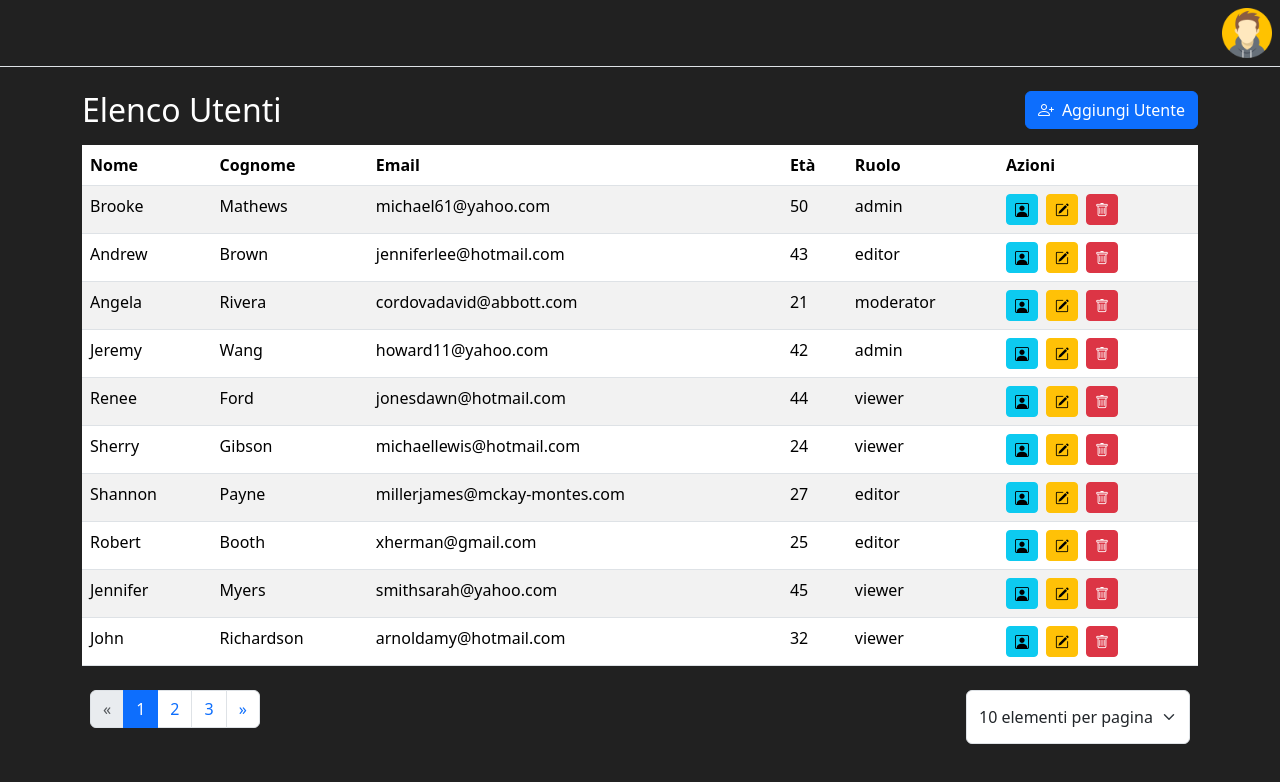
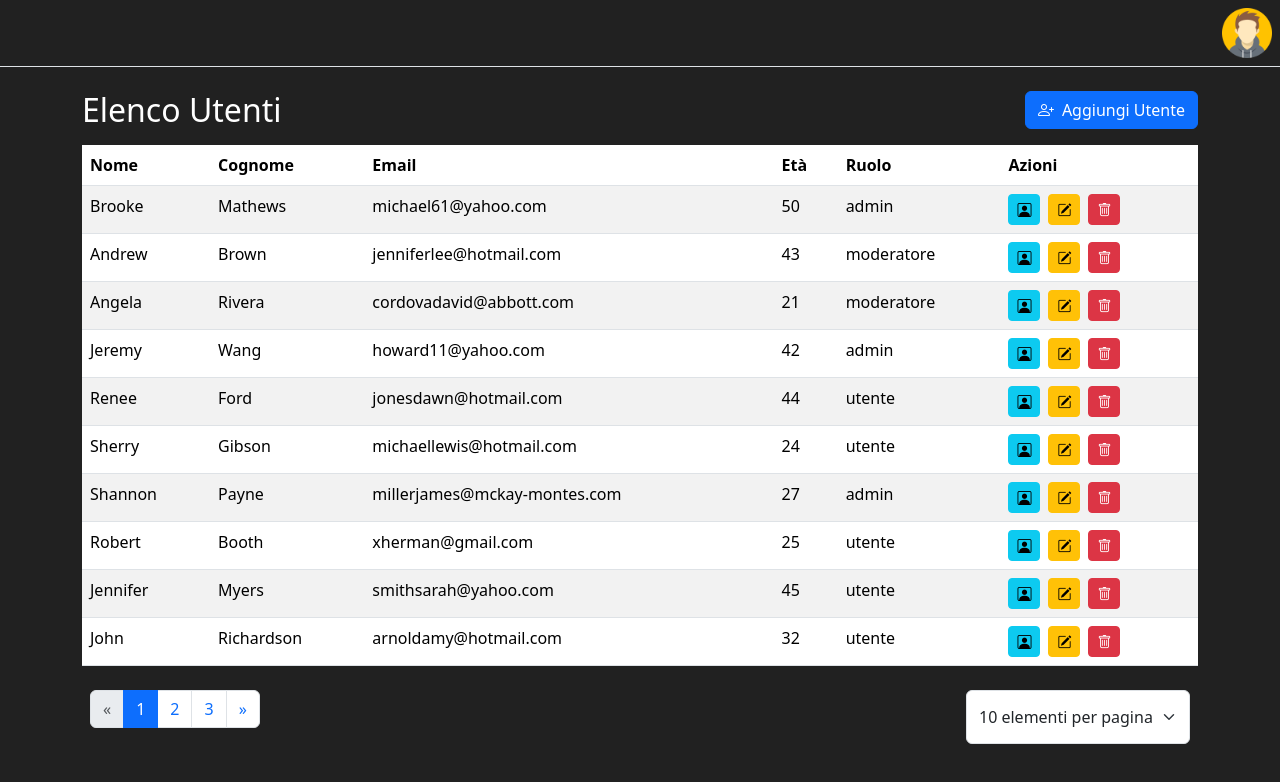
Before and after one commit to aparzi/user-management, an Angular app: page / in a window 1280 px wide. Shown: the top 782 px of the page. Built offline with nearby package versions, Linux system fonts and the light colour scheme; data requests are answered from the project's data file.

Commit message:
setup create and update user

```diff
--- a/db.json
+++ b/db.json
@@ -26,7 +26,7 @@
       "surname": "Brown",
       "email": "jenniferlee@hotmail.com",
       "age": 43,
-      "role": "editor",
+      "role": "moderatore",
       "address": {
         "address": "5008 Sarah Well Suite 138",
         "city": "Petersonchester",
@@ -46,7 +46,7 @@
       "surname": "Rivera",
       "email": "cordovadavid@abbott.com",
       "age": 21,
-      "role": "moderator",
+      "role": "moderatore",
       "address": {
         "address": "86545 Koch Stream",
         "city": "Lake Joshua",
@@ -86,7 +86,7 @@
       "surname": "Ford",
       "email": "jonesdawn@hotmail.com",
       "age": 44,
-      "role": "viewer",
+      "role": "utente",
       "address": {
         "address": "518 Rojas Turnpike Suite 541",
         "city": "Port Lisa",
@@ -106,7 +106,7 @@
       "surname": "Gibson",
       "email": "michaellewis@hotmail.com",
       "age": 24,
-      "role": "viewer",
+      "role": "utente",
       "address": {
         "address": "98228 Dominguez Wall Apt. 137",
         "city": "Rachelview",
@@ -126,7 +126,7 @@
       "surname": "Payne",
       "email": "millerjames@mckay-montes.com",
       "age": 27,
-      "role": "editor",
+      "role": "admin",
       "address": {
         "address": "627 Cook Street",
         "city": "New Michelle",
@@ -146,7 +146,7 @@
       "surname": "Booth",
       "email": "xherman@gmail.com",
       "age": 25,
-      "role": "editor",
+      "role": "utente",
       "address": {
         "address": "230 Rose Road Suite 199",
         "city": "Port Matthewstad",
@@ -166,7 +166,7 @@
       "surname": "Myers",
       "email": "smithsarah@yahoo.com",
       "age": 45,
-      "role": "viewer",
+      "role": "utente",
       "address": {
         "address": "923 Lisa Ford Suite 223",
         "city": "Jaredside",
@@ -186,7 +186,7 @@
       "surname": "Richardson",
       "email": "arnoldamy@hotmail.com",
       "age": 32,
-      "role": "viewer",
+      "role": "utente",
       "address": {
         "address": "155 Thornton Neck Suite 297",
         "city": "Thomasport",
@@ -226,7 +226,7 @@
       "surname": "Friedman",
       "email": "alexandersmith@perkins.biz",
       "age": 46,
-      "role": "user",
+      "role": "utente",
       "address": {
         "address": "199 Cynthia Cape Apt. 420",
         "city": "Robertsview",
@@ -246,7 +246,7 @@
       "surname": "Duke",
       "email": "kelleyelizabeth@flores-morgan.com",
       "age": 25,
-      "role": "viewer",
+      "role": "utente",
       "address": {
         "address": "3108 Martin Port",
         "city": "Colemanfort",
@@ -266,7 +266,7 @@
       "surname": "Murphy",
       "email": "gavinmccoy@gmail.com",
       "age": 53,
-      "role": "user",
+      "role": "utente",
       "address": {
         "address": "6053 Gina Estates Apt. 744",
         "city": "Shaneton",
@@ -306,7 +306,7 @@
       "surname": "Patton",
       "email": "carlosjohnson@rice.net",
       "age": 49,
-      "role": "user",
+      "role": "utente",
       "address": {
         "address": "673 Adams Hill Apt. 880",
         "city": "Danielside",
@@ -326,7 +326,7 @@
       "surname": "Jimenez",
       "email": "isandoval@palmer.com",
       "age": 37,
-      "role": "user",
+      "role": "utente",
       "address": {
         "address": "9282 Stacy Wells Suite 598",
         "city": "East Jenna",
@@ -386,7 +386,7 @@
       "surname": "Oconnor",
       "email": "hinesalexis@cline.net",
       "age": 64,
-      "role": "viewer",
+      "role": "utente",
       "address": {
         "address": "32816 Savage Trail",
         "city": "Mannchester",
@@ -426,7 +426,7 @@
       "surname": "Lopez",
       "email": "gskinner@yahoo.com",
       "age": 18,
-      "role": "moderator",
+      "role": "moderatore",
       "address": {
         "address": "57878 Alexander Summit",
         "city": "Rodriguezville",
@@ -446,7 +446,7 @@
       "surname": "Day",
       "email": "michelle67@yahoo.com",
       "age": 65,
-      "role": "viewer",
+      "role": "utente",
       "address": {
         "address": "02189 Boyd Highway",
         "city": "North Joseph",
@@ -466,7 +466,7 @@
       "surname": "Neal",
       "email": "timothy98@casey.com",
       "age": 61,
-      "role": "user",
+      "role": "utente",
       "address": {
         "address": "47631 Johnathan Forges Apt. 419",
         "city": "Lake Tyler",
@@ -486,7 +486,7 @@
       "surname": "Adkins",
       "email": "johnsonbrian@schmidt.com",
       "age": 60,
-      "role": "editor",
+      "role": "admin",
       "address": {
         "address": "39325 Michael Isle",
         "city": "New Aaronhaven",
@@ -506,7 +506,7 @@
       "surname": "Mills",
       "email": "heatheryoung@gmail.com",
       "age": 48,
-      "role": "user",
+      "role": "utente",
       "address": {
         "address": "36260 Morris Ridge Suite 372",
         "city": "West Davidshire",
@@ -526,7 +526,7 @@
       "surname": "Herrera",
       "email": "phernandez@tucker-stein.org",
       "age": 36,
-      "role": "editor",
+      "role": "moderatore",
       "address": {
         "address": "839 Owens Pike",
         "city": "Port Eric",
@@ -546,7 +546,7 @@
       "surname": "Mcintyre",
       "email": "christophercarney@brown.biz",
       "age": 18,
-      "role": "moderator",
+      "role": "moderatore",
       "address": {
         "address": "8356 Donald Freeway",
         "city": "New Elainetown",
@@ -566,7 +566,7 @@
       "surname": "Oconnor",
       "email": "joneskatherine@daniels-lopez.info",
       "age": 31,
-      "role": "moderator",
+      "role": "moderatore",
       "address": {
         "address": "39684 Matthew Hills",
         "city": "Wrightmouth",
@@ -586,7 +586,7 @@
       "surname": "Larsen",
       "email": "daviddecker@gmail.com",
       "age": 34,
-      "role": "moderator",
+      "role": "utente",
       "address": {
         "address": "71974 Susan Bridge",
         "city": "South Michael",
--- a/src/app/app.component.ts
+++ b/src/app/app.component.ts
@@ -1,16 +1,19 @@
 import { Component } from '@angular/core';
 import {RouterOutlet} from '@angular/router';
 import {NavbarComponent} from './layout/navbar/navbar.component';
+import {ToastComponent} from './core/shared/toast/toast.component';
 
 @Component({
   selector: 'app-root',
   imports: [
     RouterOutlet,
-    NavbarComponent
+    NavbarComponent,
+    ToastComponent
   ],
   template: `
     <app-navbar />
     <router-outlet />
+    <app-toast />
   `
 })
 export class AppComponent {
--- a/src/app/core/shared/toast/toast.service.ts
+++ b/src/app/core/shared/toast/toast.service.ts
@@ -1,19 +1,22 @@
 import {Injectable, signal} from '@angular/core';
+
+export interface IToast {
+  type: 'success' | 'warning' | 'error';
+  title?: string;
+  message?: string;
+  subtitle?: string;
+}
 
 @Injectable({
   providedIn: 'root'
 })
 export class ToastService {
 
-  private statusToast = signal(false);
+  private toast = signal<IToast | undefined>(undefined);
 
-  show() {
-    this.statusToast.set(true);
+  show(config: IToast) {
+    this.toast.update(_ => config);
   }
 
-  hide() {
-    this.statusToast.set(false);
-  }
-
-  getStatusToast = this.statusToast.asReadonly();
+  getStatusToast = this.toast.asReadonly();
 }
--- a/src/app/pages/users/components/user-delete-modal/user-delete-modal.component.ts
+++ b/src/app/pages/users/components/user-delete-modal/user-delete-modal.component.ts
@@ -1,17 +1,18 @@
 import {Component, inject, input} from '@angular/core';
 import {NgbActiveModal} from '@ng-bootstrap/ng-bootstrap';
 import {User} from '../../models/User';
+import {UserService} from '../../services/users.service';
+import {catchError, EMPTY, tap} from 'rxjs';
 
 @Component({
   selector: 'app-user-delete-modal',
-  imports: [],
   template: `
     <div class="modal-header">
       <h4 class="modal-title">Elimina utente</h4>
       <button type="button" class="btn-close" aria-label="Close" (click)="activeModal.dismiss()"></button>
     </div>
     <div class="modal-body">
-      <p>Sei sicuro di voler eliminare l'utente {{user()?.name}} {{user()?.surname}}!</p>
+      <p>Sei sicuro di voler eliminare l'utente {{ user()?.name }} {{ user()?.surname }}!</p>
     </div>
     <div class="modal-footer">
       <button type="button" class="btn btn-outline-secondary" (click)="activeModal.dismiss()">Annulla</button>
@@ -25,7 +26,15 @@ export class UserDeleteModalComponent {
 
   user = input<User>();
 
+  private userService = inject(UserService);
+
   confirm() {
-    this.activeModal.close();
+    this.userService.delete(this.user()?.id!).pipe(
+      tap(() => this.activeModal.close({result: true})),
+      catchError((error) => {
+        this.activeModal.close({result: false, error});
+        return EMPTY;
+      })
+    ).subscribe();
   }
 }
--- a/src/app/pages/users/components/user-list/user-list.component.html
+++ b/src/app/pages/users/components/user-list/user-list.component.html
@@ -26,7 +26,7 @@
             <td>{{ user.age }}</td>
             <td>{{ user.role }}</td>
             <td>
-              <a [routerLink]="['/users', user.id]" class="btn btn-sm btn-info me-2" ngbTooltip="Visualizza dettagli">
+              <a [routerLink]="['/user/info/', user.id]" class="btn btn-sm btn-info me-2" ngbTooltip="Visualizza dettagli">
                 <i class="bi bi-person-square"></i>
               </a>
               <a [routerLink]="['/user/edit/', user.id]" class="btn btn-sm btn-warning me-2" ngbTooltip="Modifica utente">
@@ -58,6 +58,3 @@
     </select>
   </div>
 </div>
-
-
-<app-toast [type]="'success'" title="Successo" [message]="configToast.message" />
--- a/src/app/pages/users/services/users.service.ts
+++ b/src/app/pages/users/services/users.service.ts
@@ -1,6 +1,6 @@
 import { Injectable } from '@angular/core';
 import { HttpClient } from '@angular/common/http';
-import { Observable } from 'rxjs';
+import {map, Observable} from 'rxjs';
 import {User} from '../models/User';
 
 @Injectable({ providedIn: 'root' })
@@ -15,7 +15,9 @@ export class UserService {
   }
 
   getById(id: number): Observable<User> {
-    return this.http.get<User>(`${this.apiUrl}/${id}`);
+    return this.http.get<User[]>(`${this.apiUrl}?id=${id}`).pipe(
+      map((res: User[]) => res[0])
+    );
   }
 
   add(user: User): Observable<User> {
```
Also changed, not shown: src/app/core/shared/toast/toast.component.ts (+12 -17 lines), src/app/pages/users/components/user-list/user-list.component.ts (+13 -5 lines), src/app/pages/users/components/user-management/user-management.component.ts (+73 -19 lines).
